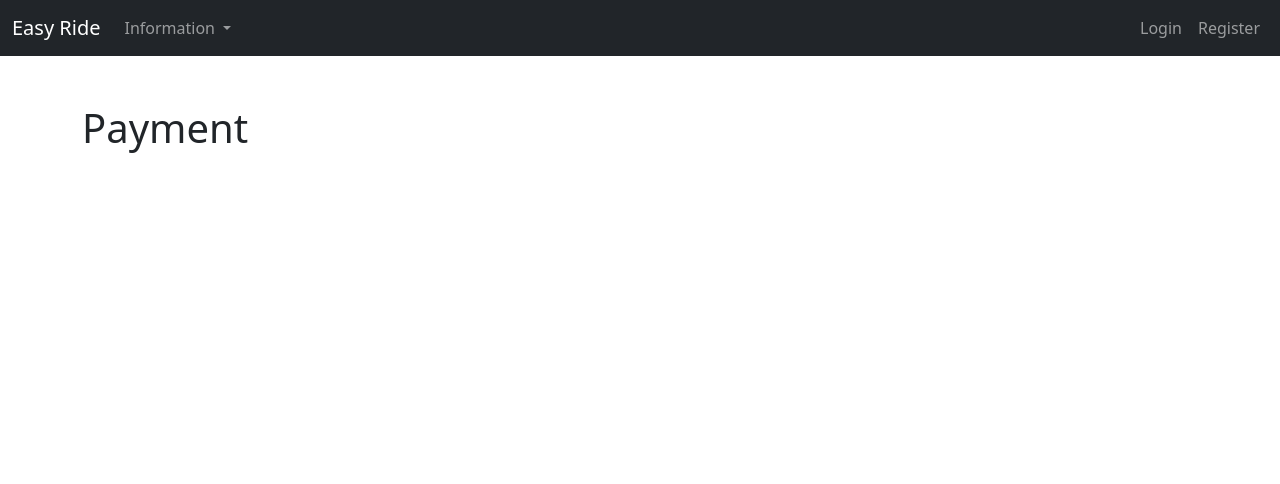
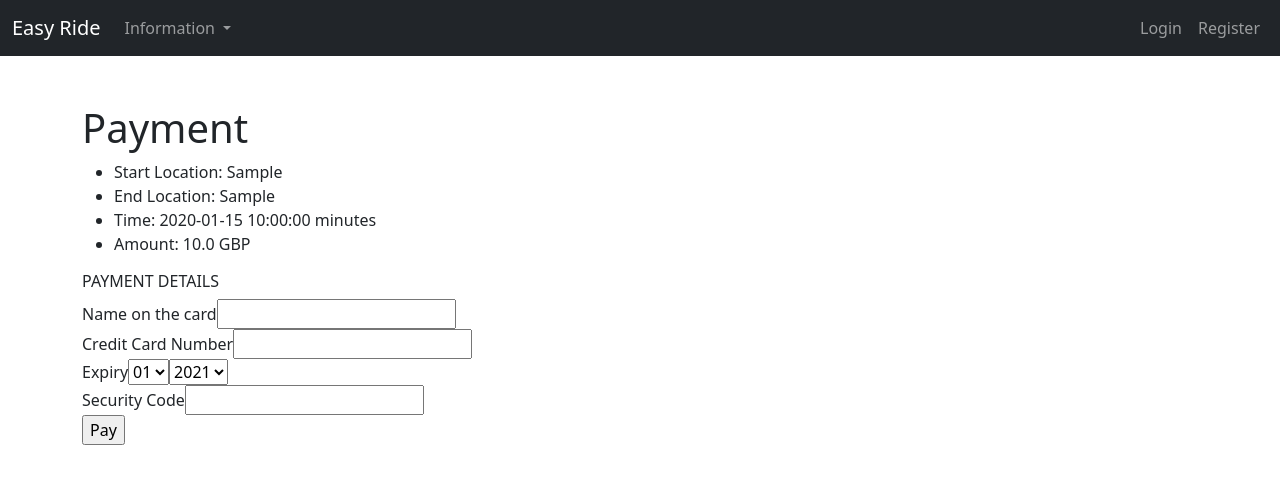
Before and after one commit to sathwik-gla-ds/easyRide, a Flask app: template easy_ride/templates/payment.html in a window 1280 px wide. Shown: the top 484 px of the page. Run offline with Flask 2, Linux system fonts and the light colour scheme; tables that the repository leaves empty hold one stand-in row (values such as "Sample post"); the template is opened without the code that fills it: values that come from a table or form of the project are taken from there, most other values are stand-ins (such as "Sample title", 1, 10 or a date in 2020); data that the repository does not hold is empty; some libraries are stand-ins or nearby versions.

Commit message:
Added payment

```diff
--- a/easy_ride/models.py
+++ b/easy_ride/models.py
@@ -94,8 +94,7 @@ class Transaction(db.Model):
         self.user_id = user_id
         self.payment_type = payment_type
         self.amount = amount
-        self.time = datetime.utcnow()
-        self.transaction_id = str(user_id) + str(payment_type) + str(self.time)
+        self.transaction_id = str(user_id) + str(payment_type) + str(datetime.utcnow())
         self.ride_id = ride_id
         self.paid = paid
 
--- a/easy_ride/rides/forms.py
+++ b/easy_ride/rides/forms.py
@@ -1,8 +1,9 @@
 from flask_wtf import FlaskForm
-from wtforms import StringField, PasswordField, SubmitField, IntegerField, SelectField, RadioField
+from wtforms import StringField, PasswordField, SubmitField, IntegerField, SelectField, RadioField, DateField
 from wtforms.validators import DataRequired, Email, EqualTo
 from wtforms import ValidationError
 from flask_wtf.file import FileField, FileAllowed
+from datetime import datetime
 
 
 class StartRideForm(FlaskForm):
@@ -13,3 +14,20 @@ class StopRideForm(FlaskForm):
     location = SelectField('End location', validators=[DataRequired()], choices=['HILLHEAD', 'PARTICK', 'FINNIESTON', 'GOVAN', 'LAURIESTON'])
     payment_type = RadioField('Payment with: ', validators=[DataRequired()], choices=["Credit Card", "Wallet"])
     submit = SubmitField('End ride')
+
+class PaymentForm(FlaskForm):
+    def check_card_number(self, field):
+        if field.data.isdigit():
+            if int(field.data) > 9999999999999999 or int(field.data) < 1000000000000000:
+                raise ValidationError('Your credit card number is not valid.')
+        else:
+            raise ValidationError('Your credit card number is not valid.')
+    def check_cvv_number(self, field):
+        if int(field.data) >999 or int(field.data) <100:
+            raise ValidationError('Invalid security code')
+    name = StringField('Name on the card', validators=[DataRequired()])
+    card = StringField('Credit Card Number', validators=[DataRequired(), check_card_number])
+    month = SelectField('Expiry', validators=[DataRequired()], choices=['01', '02', '03', '04', '05', '06', '07', '08', '09', '10', '11', '12'])
+    year = SelectField('Expiry', validators=[DataRequired()], choices=['2021', '2022','2023', '2024','2025', '2026','2027', '2028','2029','2030'])
+    cvv = StringField('Security Code', validators=[DataRequired(), check_cvv_number])
+    submit = SubmitField('Pay')
--- a/easy_ride/templates/booking.html
+++ b/easy_ride/templates/booking.html
@@ -7,7 +7,7 @@
     <li> Bike Number: {{bike.bike_number}} </li>
     <li> Bike Pin: {{bike.bike_pin}} </li>
     <li> Started at: {{current_ride.start_time}} </li>
-    <li> Location: {{current_ride.start_location}} </li>
+    <li> Location: {{current_ride.start_location.name.capitalize()}} </li>
   </ul>
 </div>
 
--- a/easy_ride/templates/payment.html
+++ b/easy_ride/templates/payment.html
@@ -3,6 +3,21 @@
 
 <div class="jumbotron">
   <h1> Payment </h1>
+  <ul>
+    <li> Start Location: {{ride.start_location}} </li>
+    <li> End Location: {{ride.end_location}} </li>
+    <li> Time: {{time}} minutes</li>
+    <li> Amount: {{transaction.amount}} GBP</li>
+  </ul>
 </div>
 
+<form method="POST">
+  {{form.hidden_tag()}}
+  <h6 class="text-uppercase">Payment details</h6>
+  {{form.name.label}}{{form.name}}<br>
+  {{form.card.label}}{{form.card}}<br>
+  {{form.month.label}}{{form.month}}{{form.year}}<br>
+  {{form.cvv.label}}{{form.cvv}}<br>
+  {{form.submit}}
+
 {% endblock %}
```
Also changed, not shown: easy_ride/rides/views.py (+39 -10 lines).
